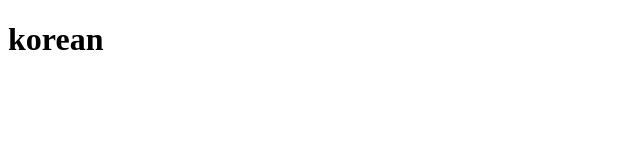
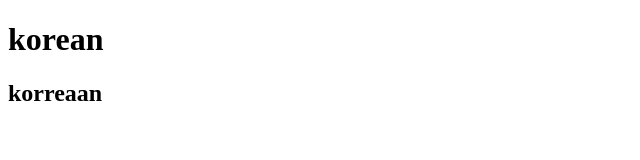
Before and after one commit to cepifams/mencoba-1colabs, a plain HTML site: page index.html in a window 1280 px wide. Shown: the whole page, without its empty margins (0-640 px from the left). Drawn offline with Linux system fonts and the light colour scheme.

Commit message:
nambah <h2>

```diff
--- a/index.html
+++ b/index.html
@@ -7,5 +7,6 @@
 </head>
 <body>
     <h1>korean</h1>
+    <h2>korreaan</h2>
 </body>
 </html>
```
